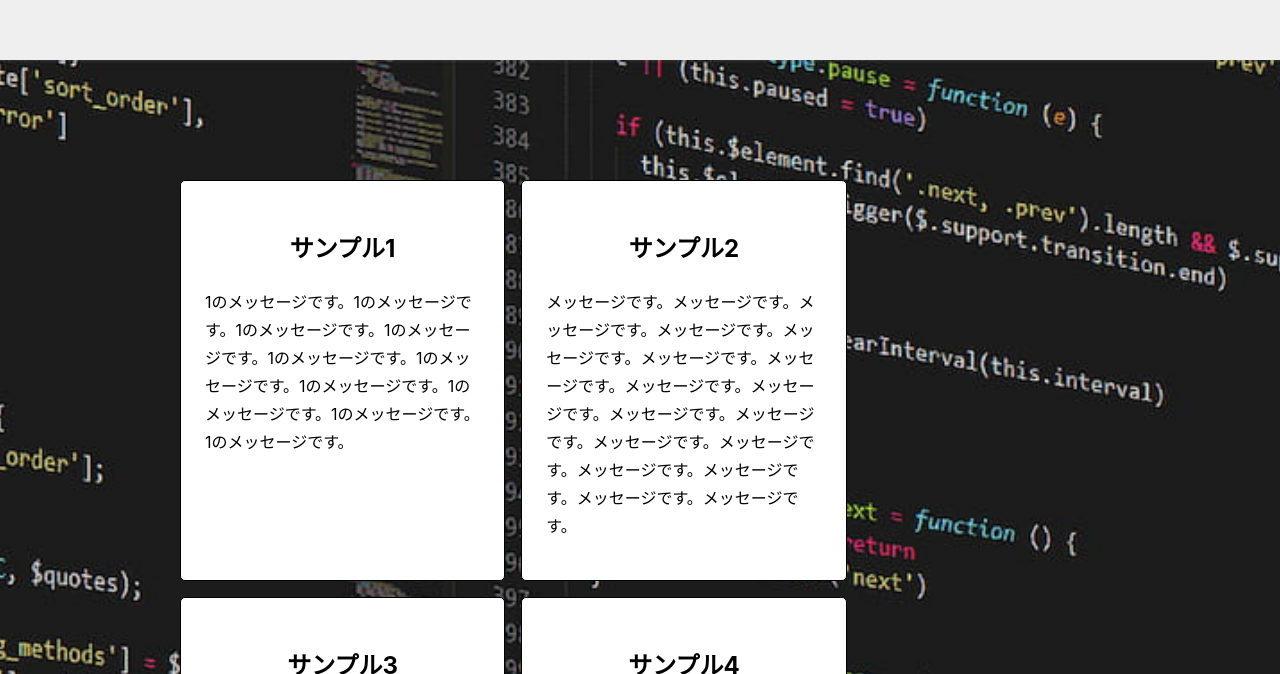
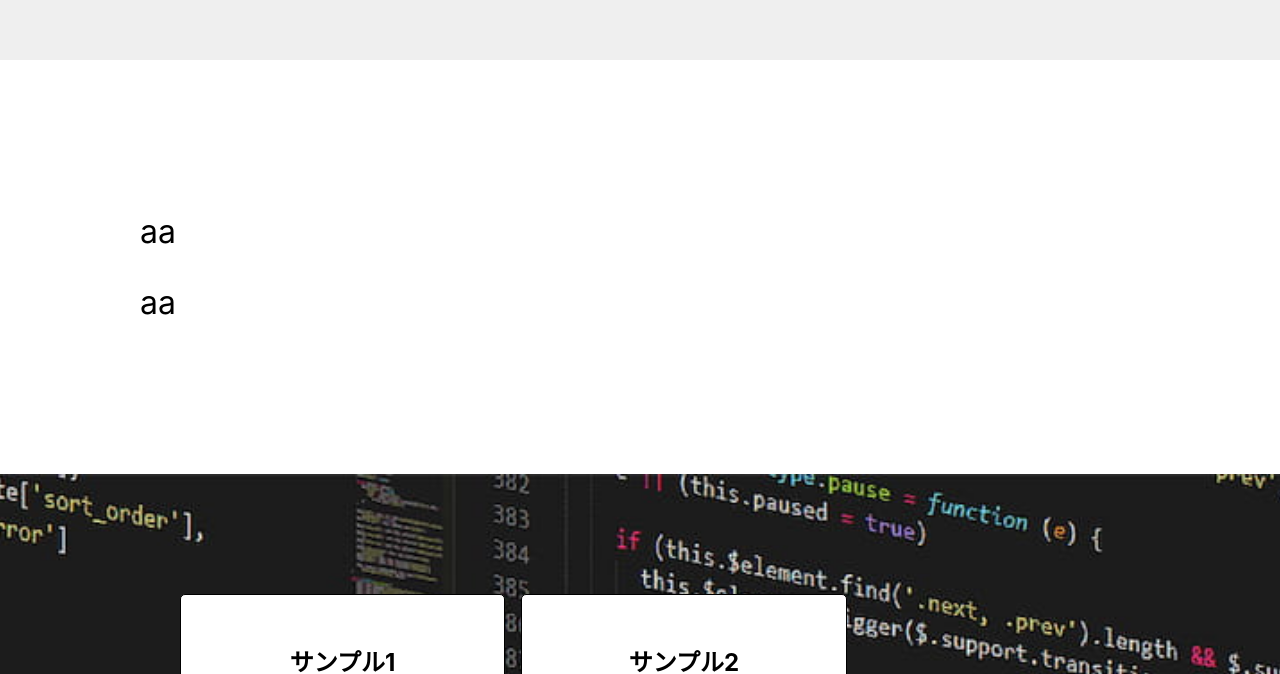
Before and after one commit to kaoiri/next-sample, a Next.js app: page / in a window 1280 px wide. Shown: the part 740-1414 px from the top of the page. Built offline with nearby package versions, Linux system fonts and the light colour scheme.

Commit message:
Add some sample components

```diff
--- /dev/null
+++ b/components/sample/HK.js
@@ -0,0 +1,11 @@
+import styled from 'styled-components';
+
+export default function HK({ kind }) {
+  return <Component className={kind}>aa</Component>;
+}
+
+const Component = styled.p`
+  &.large {
+    font-size: 2rem;
+  }
+`;
--- /dev/null
+++ b/components/sample/HK2.js
@@ -0,0 +1,9 @@
+import styled from 'styled-components';
+
+export default function HK2({ size }) {
+  return <Component size={size}>aa</Component>;
+}
+
+const Component = styled.p`
+  font-size: ${(props) => props.size || '1rem'};
+`;
--- a/components/slot/Section.js
+++ b/components/slot/Section.js
@@ -1,6 +1,6 @@
 import styled from 'styled-components';
 
-export default function Header({ kind, image, color, children }) {
+export default function Section({ kind, image, color, children }) {
   return (
     <Component className={kind} image={image} color={color}>
       {children}
--- a/components/slot/Section2.js
+++ b/components/slot/Section2.js
@@ -1,6 +1,6 @@
 import styled from 'styled-components';
 
-export default function Header({ kind, image, color, children }) {
+export default function Section2({ kind, image, color, children }) {
   const style = {
     backgroundImage: `url(${image})`,
     backgroundColor: color || 'transparent'
--- a/pages/index.js
+++ b/pages/index.js
@@ -9,6 +9,8 @@ import Columns from '../components/list/Columns';
 import Column from '../components/list/Column';
 import MainVisual from '../components/title/MainVisual';
 import Square from '../components/common/Square';
+import HK from '../components/sample/HK';
+import HK2 from '../components/sample/HK2';
 
 import { features } from '../data/features';
 
@@ -43,6 +45,13 @@ export default function Home() {
 
       <Main>
         <MainVisual></MainVisual>
+
+        <Section>
+          <Wrap>
+            <HK kind="large"></HK>
+            <HK2 size="2rem"></HK2>
+          </Wrap>
+        </Section>
 
         <Section image="/images/background.jpg">
           <Wrap>
```
